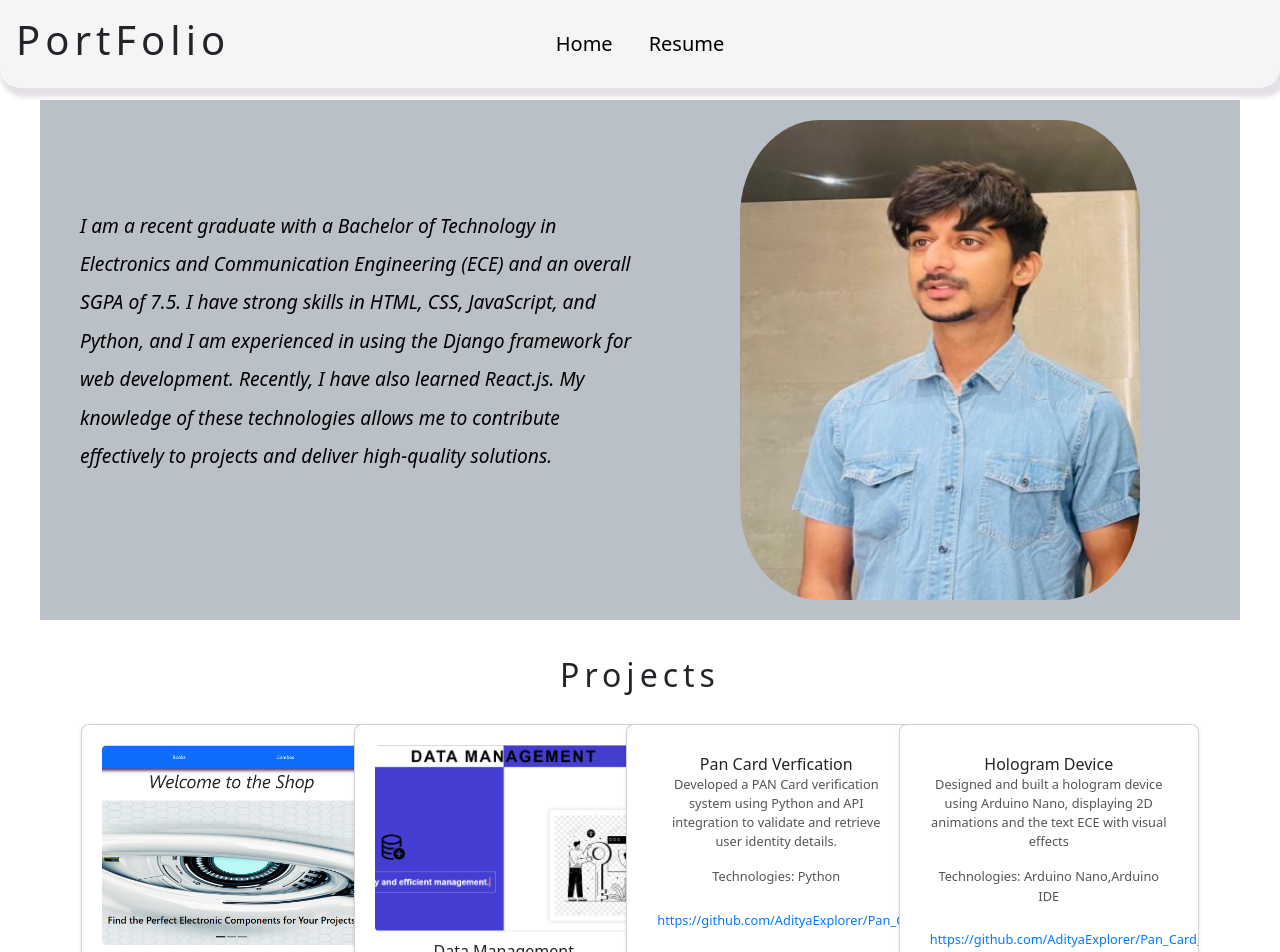
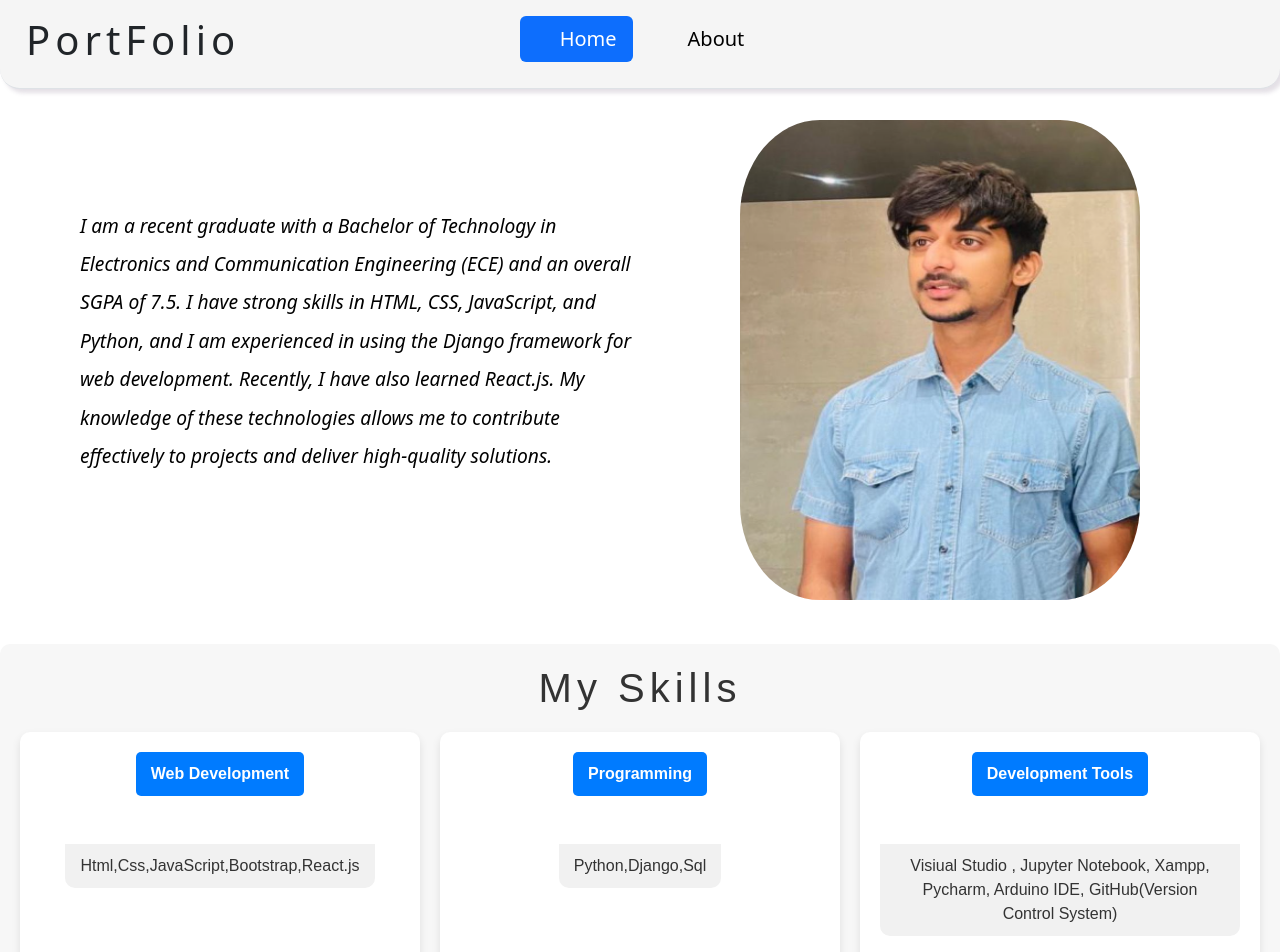
Before and after one commit to AdityaExplorer/port-react, a React (Vite) app: page / in a window 1280 px wide. Shown: the top 952 px of the page. Built offline with nearby package versions, Linux system fonts and the light colour scheme.

Commit message:
Add_Skill_Section

```diff
--- a/src/App.jsx
+++ b/src/App.jsx
@@ -5,18 +5,30 @@ import MyIntro from './components/MyIntro';
 import Projects from './components/Projects';
 import Certificates from './components/Certificates';
 import Footer from './components/Footer';
+import { useState } from 'react';
 
 function App() {
 
+  const[selectedTab,setSelectedTab]=useState("Home")
 
 
   return (
     <>
-      <Navbar></Navbar>
-      <MyIntro></MyIntro>
-      <Projects></Projects>
-      <Certificates></Certificates>
-      <Footer></Footer>
+      <div className="app-container">
+        <Navbar selectedTab={selectedTab} setSelectedTab={setSelectedTab}></Navbar>
+        <div className="content">
+            {selectedTab === "Home" ? (
+                <>
+                  <MyIntro />
+                  <Projects />
+                  <Certificates />
+                </>
+              ) : (
+                <MyIntro />
+              )}
+        </div>
+        <Footer></Footer>
+      </div>
     </>
   )
 }
--- a/src/components/Footer.jsx
+++ b/src/components/Footer.jsx
@@ -1,6 +1,6 @@
 const Footer=()=>{
     return (
-    <ul class="nav justify-content-center border-bottom pb-3 mb-3">
+    <ul class="nav justify-content-center border-bottom pb-3 mb-3 ">
       <h3 style={{color:"rgba(0,0,0,0.6)"}}>Back To Top</h3>
     </ul>
     )
--- a/src/components/MyIntro.css
+++ b/src/components/MyIntro.css
@@ -5,7 +5,6 @@
     padding: 20px;
     max-width: 1200px;
     margin-top: 100px;
-    background-color: #8d97a49a;
 }
 
 .left-intro {
@@ -59,3 +58,71 @@ i{
         padding-bottom: 20px;
     }
 }
+
+.about-section {
+    padding: 20px;
+    background-color: #f7f7f7;
+    border-radius: 10px;
+  }
+
+  .about-section h1 {
+    margin-bottom: 20px;
+    color: #333;
+    font-family: 'Poppins', sans-serif;
+  }
+
+  .contents {
+    display: flex;
+    justify-content: space-between;
+    gap: 20px;
+  }
+  .list-group{
+    transition: transform 0.3s ease, box-shadow 0.3s ease;
+  }
+  .list-group:hover {
+    transform: translateY(-10px);
+    box-shadow: 0 8px 16px rgba(0, 0, 0, 0.2);
+}
+  .contents ul {
+    flex: 1;
+    background-color: #fff;
+    border-radius: 10px;
+    padding: 20px;
+    box-shadow: 0px 4px 8px rgba(0, 0, 0, 0.1);
+  }
+
+  .list-group-item {
+    font-family: 'Poppins', sans-serif;
+    font-size: 16px;
+    border: none;
+    padding: 10px 15px;
+  }
+
+  .list-group-item.active {
+    background-color: #007bff;
+    color: white;
+    font-weight: bold;
+    text-align: center;
+    border-radius: 5px;
+  }
+
+  .list-group-item:not(.active) {
+    background-color: #f1f1f1;
+    color: #333;
+  }
+
+  .list-group-item:not(.active):hover {
+    background-color: #e2e6ea;
+    cursor: pointer;
+  }
+
+  @media (max-width: 768px) {
+    .contents {
+      flex-direction: column;
+      align-items: center;
+    }
+
+    .contents ul {
+      margin-bottom: 20px;
+    }
+  }
--- a/src/components/MyIntro.jsx
+++ b/src/components/MyIntro.jsx
@@ -1,18 +1,54 @@
-import './MyIntro.css'
-import Aditya_Img from '../images/MyImage.png';
+import "./MyIntro.css";
+import Aditya_Img from "../images/MyImage.png";
 
-
-const MyIntro=()=>{
-    return(
+const MyIntro = () => {
+  return (
+    <>
       <div className="container-fluid">
         <div className="left-intro leads ">
-                <h2><i>I am a recent graduate with a Bachelor of Technology in Electronics and Communication Engineering (ECE) and an overall SGPA of 7.5. I have strong skills in HTML, CSS, JavaScript, and Python, and I am experienced in using the Django framework for web development. Recently, I have also learned React.js. My knowledge of these technologies allows me to contribute effectively to projects and deliver high-quality solutions.</i></h2>
+          <h2>
+            <i>
+              I am a recent graduate with a Bachelor of Technology in
+              Electronics and Communication Engineering (ECE) and an overall
+              SGPA of 7.5. I have strong skills in HTML, CSS, JavaScript, and
+              Python, and I am experienced in using the Django framework for web
+              development. Recently, I have also learned React.js. My knowledge
+              of these technologies allows me to contribute effectively to
+              projects and deliver high-quality solutions.
+            </i>
+          </h2>
         </div>
         <div className="right-my-image">
           <img src={Aditya_Img} alt="Profile  Image" />
         </div>
       </div>
-    )
-}
+      <div className="about-section my-4">
+        <center>
+          <h1>My Skills</h1>
+          <div className="contents">
+            <ul class="list-group">
+              <li class="list-group-item active" aria-current="true">
+                Web Development
+              </li>
+              <li class="list-group-item my-5">Html,Css,JavaScript,Bootstrap,React.js</li>
+            </ul>
+            <ul class="list-group ">
+              <li class="list-group-item active" aria-current="true">
+                Programming
+              </li>
+              <li class="list-group-item my-5 ">Python,Django,Sql</li>
+            </ul>
+            <ul class="list-group">
+              <li class="list-group-item active" aria-current="true">
+                Development Tools
+              </li>
+              <li class="list-group-item my-5">Visiual Studio , Jupyter Notebook, Xampp, Pycharm, Arduino IDE, GitHub(Version Control System)</li>
+            </ul>
+          </div>
+        </center>
+      </div>
+    </>
+  );
+};
 
 export default MyIntro;
--- a/src/components/Navbar.css
+++ b/src/components/Navbar.css
@@ -1,26 +1,43 @@
-*{
+* {
     margin: 0;
     padding: 0;
     box-sizing: border-box;
 }
-h1{
+
+h1 {
     letter-spacing: 5px;
+}
 
-}
-.nav-link{
+.nav-link {
     color: black;
     font-size: 20px;
+    text-decoration: none;
+}
 
+ul, li {
+    list-style: none;
+    display: flex;
+    column-gap: 20px;
+    align-items: center;
 }
-ul,li{
-    column-gap: 20px;
-}
-.nav-link:hover{
-    color: blue;
-}
-header{
-    box-shadow: 4px 4px 4px 4px rgba(122,102,130,0.2);
+
+header {
+    box-shadow: 4px 4px 4px rgba(122,102,130,0.2);
     background-color: whitesmoke;
     border-bottom-left-radius: 20px;
     border-bottom-right-radius: 20px;
+    padding: 10px;
+    display: flex;
+    justify-content: space-between;
+    align-items: center;
 }
+
+.nav-pills {
+    display: flex;
+    gap: 15px;
+}
+
+.nav-link.active {
+    background-color: #000;
+    color: white;
+}
--- a/src/components/Navbar.jsx
+++ b/src/components/Navbar.jsx
@@ -1,25 +1,33 @@
 import './Navbar.css';
 
-function Navbar() {
-
+const Navbar=({selectedTab,setSelectedTab})=>{
 
     return (
-        <header className="d-flex flex-wrap align-items-center justify-content-center justify-content-md-between py-3 mb-4 border-bottom fixed-top">
+      <header className="d-flex flex-wrap align-items-center justify-content-center justify-content-md-between py-3 mb-4 border-bottom fixed-top">
       <div className="col-md-3 mb-2 mb-md-0">
-      <h1 className='mx-3'>PortFolio</h1>
+        <h1 className='mx-3'>PortFolio</h1>
       </div>
 
-      <ul className="nav col-12 col-md-auto mb-2 justify-content-center mb-md-0">
-        <li><a href="#" className="nav-link px-2 ">Home</a></li>
-        <li><a href="#" className="nav-link px-2">Resume</a></li>
-        {/* <li><a href="#" className="nav-link px-2">Contact</a></li> */}
-        {/* <h2>Think Again If You Think You Know Me</h2> */}
+      <ul className="nav nav-pills mb-auto">
+        <li className="nav-item" onClick={() => setSelectedTab("Home")}>
+          <a href="#" className={`nav-link ${selectedTab === "Home" ? 'active' : ''}`} aria-current="page">
+            <svg className="bi pe-none me-2" width="16" height="16"><use xlinkHref="#home"></use></svg>
+            Home
+          </a>
+        </li>
+        <li onClick={() => setSelectedTab("About")}>
+          <a href="#" className={`nav-link ${selectedTab === "About" ? 'active' : ''}`}>
+            <svg className="bi pe-none me-2" width="16" height="16"><use xlinkHref="#speedometer2"></use></svg>
+            About
+          </a>
+        </li>
       </ul>
 
       <div className="col-md-3 text-end">
-
+        {/* Add any right-side content here */}
       </div>
     </header>
+
     );
   }
 
```
Lines whose indentation alone changed are shown as unchanged.
